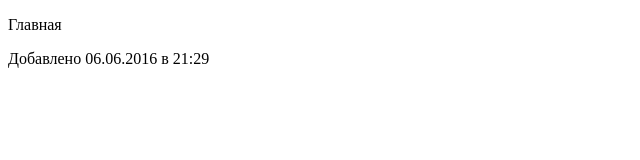
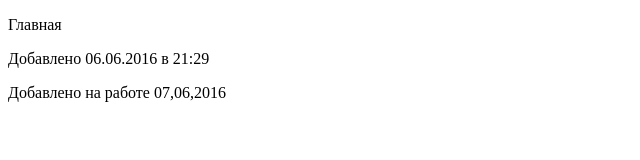
Before and after one commit to kzkkzk/kzkzkz, a plain HTML site: page Index.html in a window 1280 px wide. Shown: the whole page, without its empty margins (0-640 px from the left). Drawn offline with Linux system fonts and the light colour scheme.

Commit message:
Изменено 07 на работе

```diff
--- a/Index.html
+++ b/Index.html
@@ -9,6 +9,7 @@
 <p>Главная</p>
 
 <p>Добавлено 06.06.2016 в 21:29</p>
+<p>Добавлено на работе 07,06,2016</p>
 
 </body>
 </html>
```
